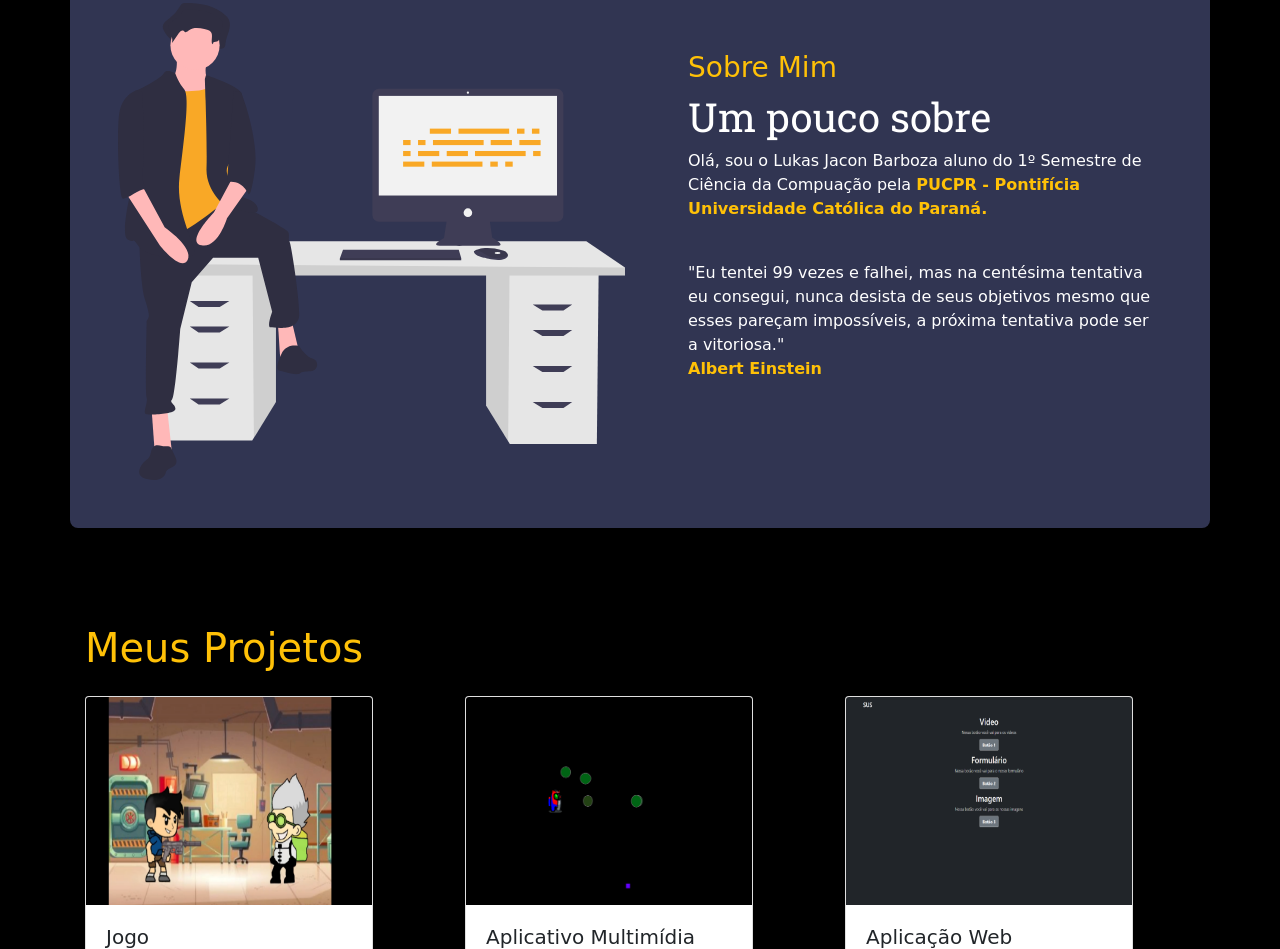
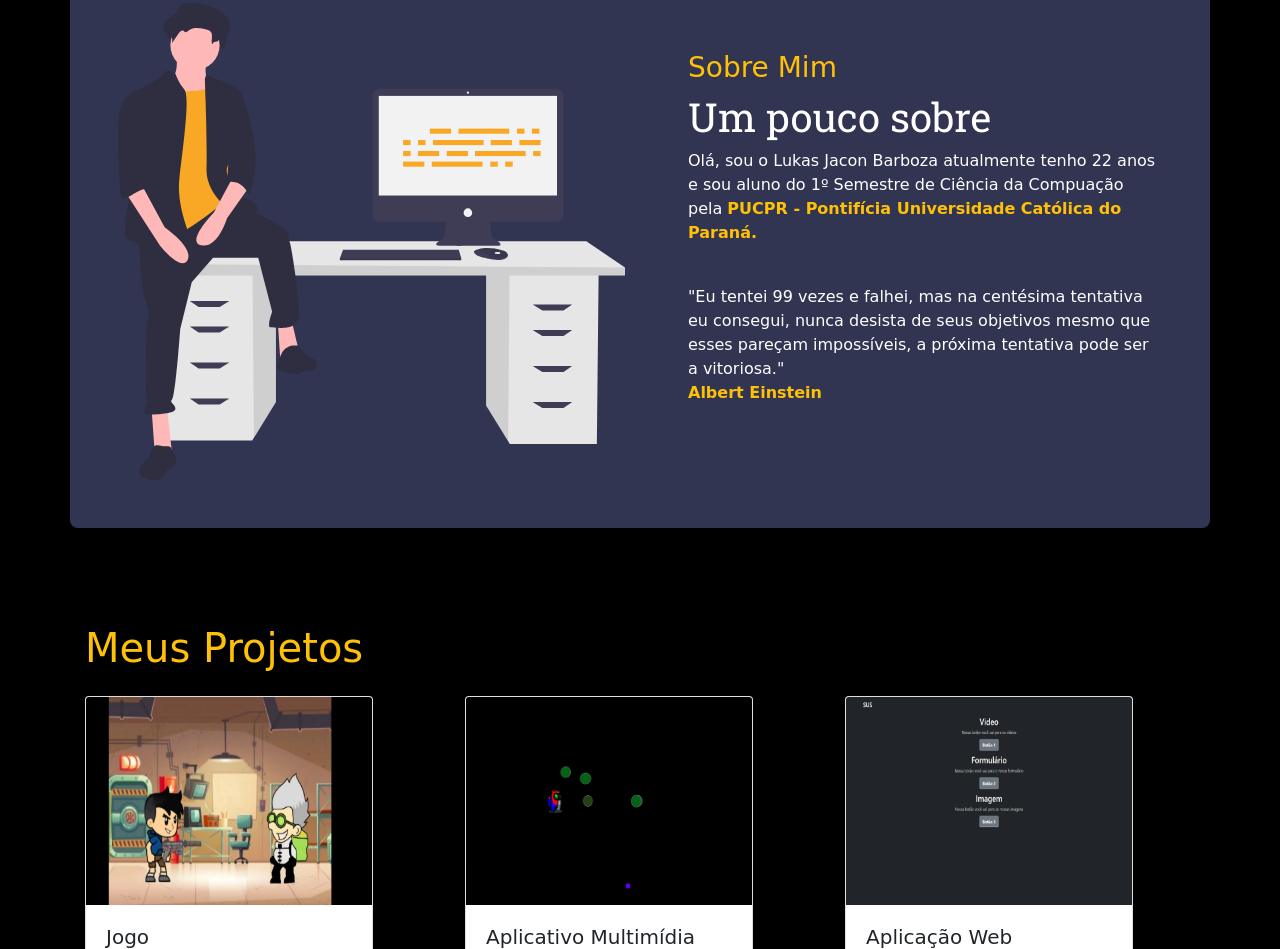
Before and after one commit to lukasjacon/portfolio, a plain HTML site: page index.html in a window 1280 px wide. Shown: the part 917-1866 px from the top of the page. Drawn offline with nearby package versions, Linux system fonts and the light colour scheme; a web font is replaced by a local one.

Commit message:
Update index.html

```diff
--- a/index.html
+++ b/index.html
@@ -85,7 +85,7 @@
           <h3 class="text-warning">Sobre Mim</h3>
           <h1 class="m-heading">Um pouco sobre</h1>
           <p>
-            Olá, sou o Lukas Jacon Barboza aluno do 1º Semestre de Ciência da Compuação pela
+            Olá, sou o Lukas Jacon Barboza atualmente tenho 22 anos e sou aluno do 1º Semestre de Ciência da Compuação pela
             <b class="text-warning">PUCPR - Pontifícia Universidade Católica do Paraná.</b>
           </p>
           <br />
```
